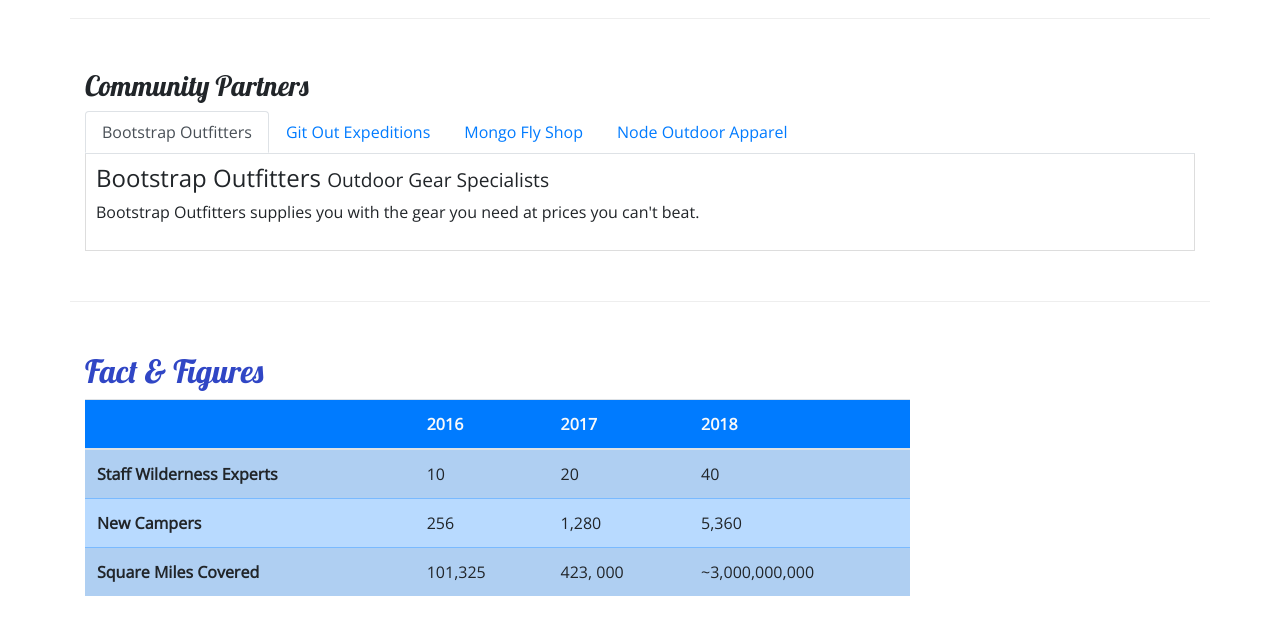
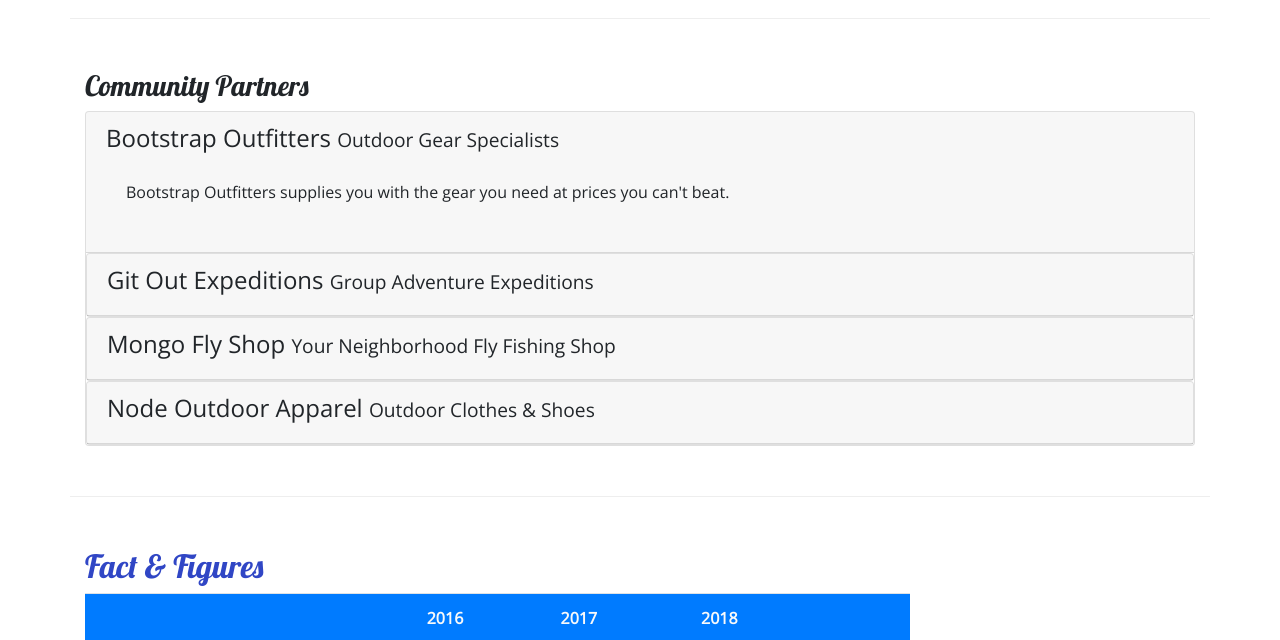
Before and after one commit to Mykey737/nucampsite, a website: page aboutus.html in a window 1280 px wide. Shown: the part 810-1450 px from the top of the page. Drawn offline with nearby package versions, Linux system fonts and the light colour scheme.

Commit message:
Accordions

```diff
--- a/aboutus.html
+++ b/aboutus.html
@@ -104,36 +104,59 @@
         <div class="row row-content">
             <div class="col-12">
                 <h3>Community Partners</h3>
-                <ul class="nav nav-tabs">
-                    <li class="nav-item">
-                        <a class="nav-link active" href="#bootstrap" role="tab" data-toggle="tab">Bootstrap Outfitters</a>
-                    </li>
-                    <li class="nav-items">
-                        <a class="nav-link" href="#git" role="tab" data-toggle="tab">Git Out Expeditions</a>
-                    </li>
-                    <li class="nav-items">
-                        <a class="nav-link" href="#mongo" role="tab" data-toggle="tab">Mongo Fly Shop</a>
-                    </li>
-                    <li class="nav-items">
-                        <a class="nav-link" href="#node" role="tab" data-toggle="tab">Node Outdoor Apparel</a>
-                    </li>
-                </ul>
-                <div class="tab-content">
-                    <div role="tabpanel" class="tab-pane fade show active" id="bootstrap">
-                        <h4>Bootstrap Outfitters <small>Outdoor Gear Specialists</small></h4>
+                <div id="accordion">
+                    <div class="card">
+                        <div role="tab" class="card-header">
+                            <h4>
+                                <a data-toggle="collapse" data-target="#bootstrap">Bootstrap Outfitters <small>Outdoor Gear Specialists</small>
+                                </a>
+                            </h4>
+                            <div class="collapse show" id="bootstrap" data-parent="#accordion">
+                                <div class="card-body">
                                     <p class="d-none d-sm-block">Bootstrap Outfitters supplies you with the gear you need at prices you can't beat.</p>
                                 </div>
-                    <div role="tabpanel" class="tab-pane fade" id="git">
-                        <h4>Git Out Expeditions <small>Group Adventure Expeditions</small></h4>
+                            </div>
+                        </div>
+                        <div class="card">
+                            <div role="tab" class="card-header">
+                                <h4>
+                                    <a data-toggle="collapse" data-target="#git">Git Out Expeditions <small>Group Adventure Expeditions</small></a>
+                                </h4>
+                                <div class="collapse" id="git" data-parent="#accordion">
+                                    <div class="card-body">
                                         <p class="d-none d-sm-block">Join Git Out Expeditions to explore new horizons with a group of other adventurers!</p>
                                     </div>
-                    <div role="tabpanel" class="tab-pane fade" id="mongo">
-                        <h4>Mongo Fly Shop <small>Your Neighborhood Fly Fishing Shop</small></h4>
+                                </div>
+                            </div>
+                        </div>
+                        <div class="card">
+                            <div role="tab" class="card-header">
+                                <h4>
+                                    <a class="collapsed" data-toggle="collapse" data-target="#mongo">
+                                        Mongo Fly Shop <small>Your Neighborhood Fly Fishing Shop</small>
+                                    </a>
+                                </h4>
+                                <div class="collapse" id="mongo" data-parent="#accordion">
+                                    <div class="card-body">
                                         <p class="d-none d-sm-block">Need a new fishing pole, a tacklebox, or flies of all kinds? Stop by Mongo Fly Shop.</p>
                                     </div>
-                    <div role="tabpanel" class="tab-pane fade" id="node">
-                        <h4>Node Outdoor Apparel <small>Outdoor Clothes & Shoes</small></h4>
+                                </div>
+                            </div>
+                        </div>
+                        <div class="card">
+                            <div role="tab" class="card-header">
+                                <h4>
+                                    <a class="collapsed" data-toggle="collapse" data-target="#node">
+                                        Node Outdoor Apparel <small>Outdoor Clothes & Shoes</small>
+                                    </a>
+                                </h4>
+                                <div class="collapse" id="node" data-parent="#accordion">
+                                    <div class="card-body">
                                         <p class="d-none d-sm-block">From polar fleeces to swimsuits, hiking boots to waders, a visit to Node will be sure to get you covered.</p>
+                                    </div>
+                                </div>
+                            </div>
+                        </div>
                     </div>
                 </div>
             </div>
--- a/css/styles.css
+++ b/css/styles.css
@@ -36,8 +36,7 @@ header h2 {
     background-color: #901cad;
 }
 
-.tab-content{
-    border: 1px solid #DDD;
-    border-top: none;
-    padding: 10px;
-}
+a, a:hover {
+    color: inherit;
+    text-decoration: none;
+  }
```
Lines whose indentation alone changed are shown as unchanged.
